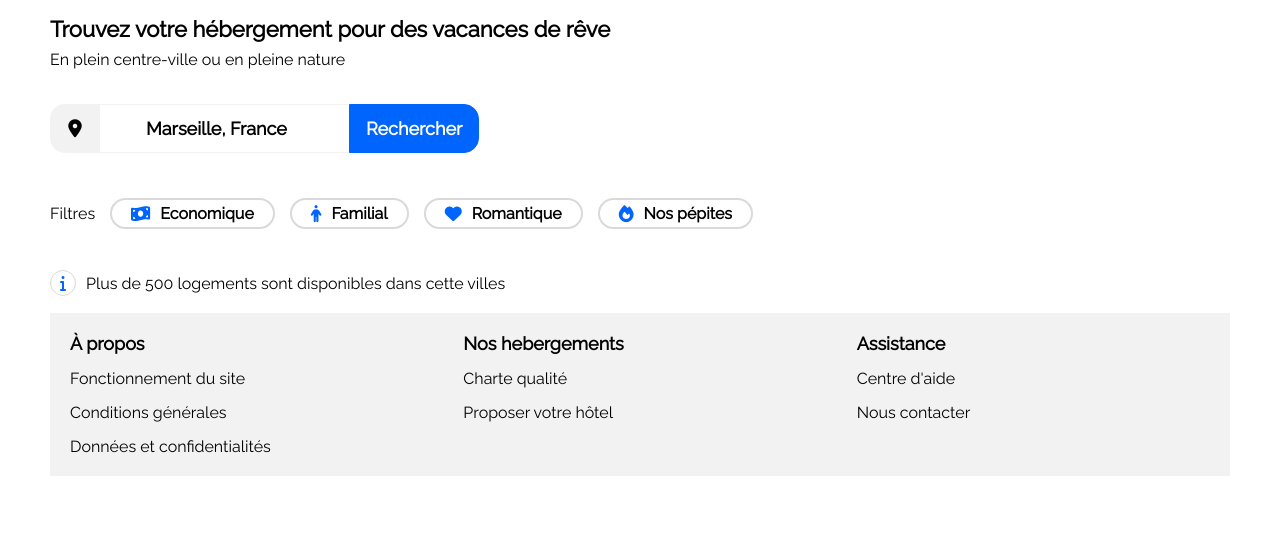
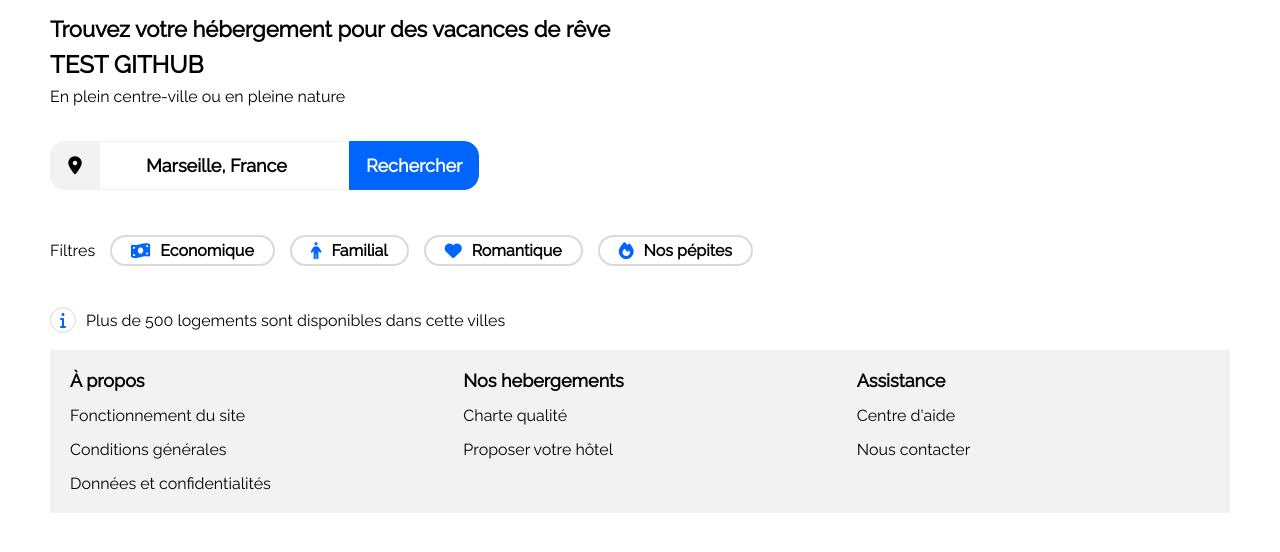
Before and after one commit to CAMARA04/OC-Projet2-BOOKI, a plain HTML site: page index.html in a window 1280 px wide. Shown: the part 74-626 px from the top of the page. Drawn offline with Linux system fonts and the light colour scheme.

Commit message:
Test pour vérifier le bon fonctionnement de la liaison avec github

```diff
--- a/index.html
+++ b/index.html
@@ -39,6 +39,7 @@
           <!-- Titre et texte de la 1ere partie -->
           <div class="headline">
             <h1>Trouvez votre hébergement pour des vacances de rêve</h1>
+            <h2>TEST GITHUB</h2>
             <p>En plein centre-ville ou en pleine nature</p>
           </div>
 
@@ -62,7 +63,6 @@
             </div>
             <div class="filter">
               <i class="fa-solid fa-person"></i>
-
               <a href="">Familial</a>
             </div>
             <div class="filter">
```
